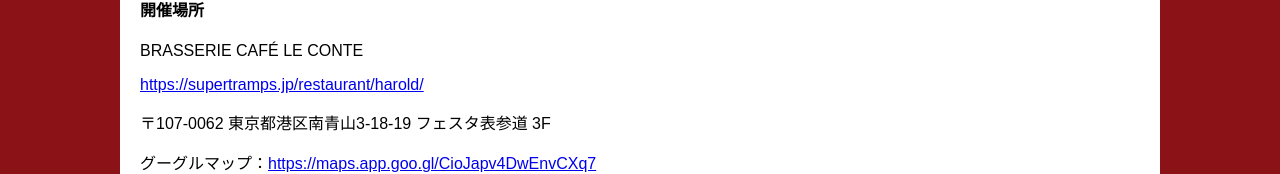
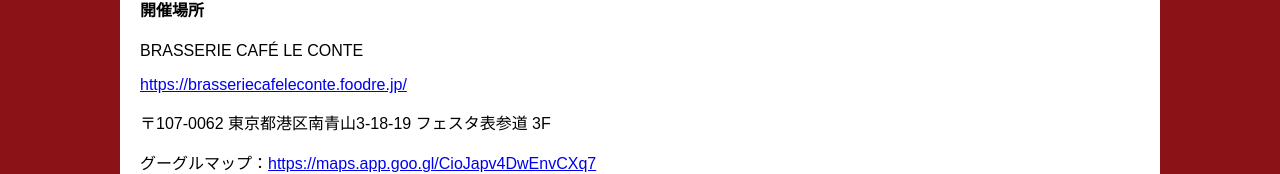
Before and after one commit to nkzwlab/santa.jn, a Vue app: page / in a window 1280 px wide. Shown: the part 464-638 px from the top of the page. Built offline with nearby package versions, Linux system fonts and the light colour scheme.

Commit message:
リンクの誤り修正

```diff
--- a/src/views/HomeView.vue
+++ b/src/views/HomeView.vue
@@ -10,8 +10,8 @@
     <h4>開催場所</h4>
     <p>BRASSERIE CAFÉ LE CONTE</p>
     <p>
-      <a href="https://supertramps.jp/restaurant/harold/"
-        >https://supertramps.jp/restaurant/harold/</a
+      <a href="https://brasseriecafeleconte.foodre.jp/"
+        >https://brasseriecafeleconte.foodre.jp/</a
       >
     </p>
     <p>〒107-0062 東京都港区南青山3-18-19 フェスタ表参道 3F</p>
```
